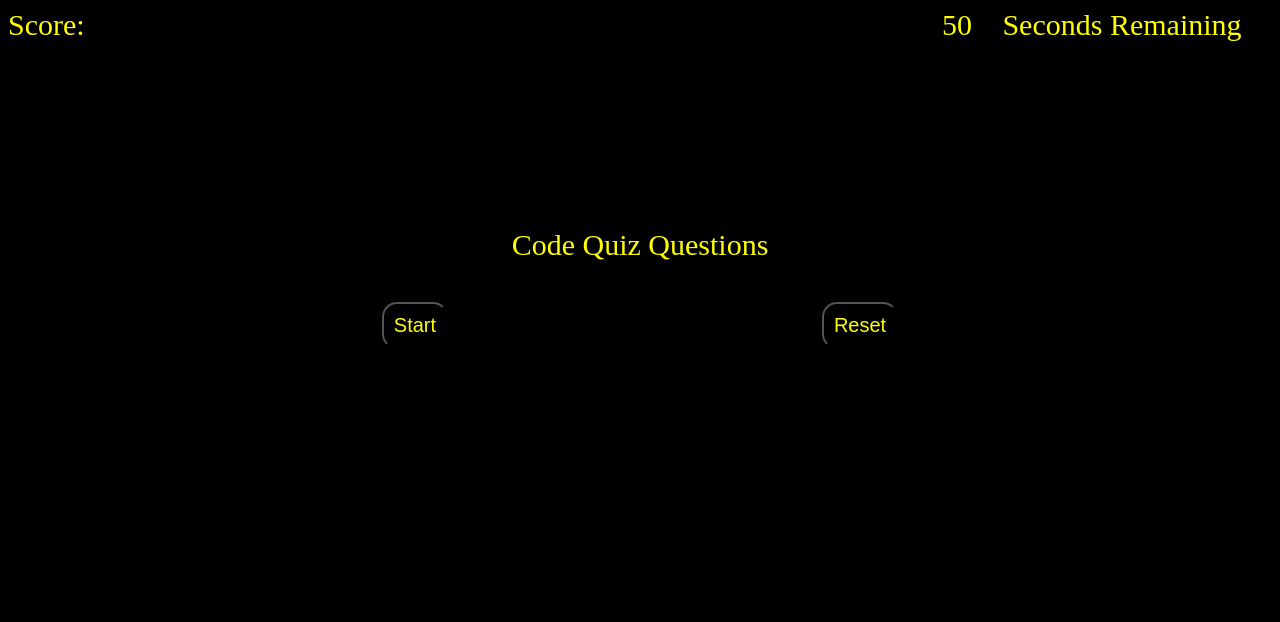
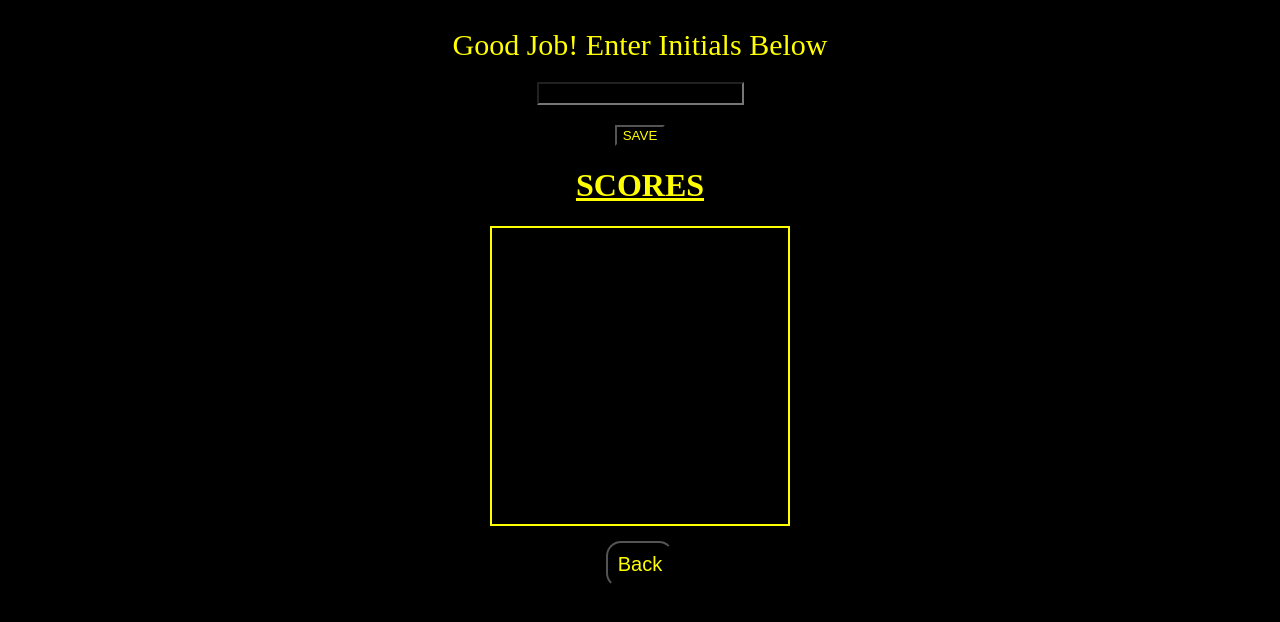
Before and after one commit to stefanpodz303/Timed-Coding-Quiz, a plain HTML site: page highscores.html in a window 1280 px wide. Drawn offline with Linux system fonts and the light colour scheme.

Commit message:
added relevant questions, created function to keep score in local storage, created function to display scores from local storage on scores page

```diff
--- a/assets/css/style.css
+++ b/assets/css/style.css
@@ -3,59 +3,126 @@
     background-color: black;
     color: yellow;
 }
+
+#quiz {
+    background-color: black;
+    color: yellow;
+}
+
 #header {
     display: flex;
     min-height:200px;
+}
 
-}
 .header-div {
     flex:1;
     font-size: 30px;
 }
+
 #score {
     display:flex;
+}
 
-}
 #timer {
     display: flex;
     justify-content: flex-end;
 }
+
 #timer-text {
     display:flex;
     justify-content: center;
     max-width:300px;
 }
+
 #container {
     display: column;
     justify-content: center;
+}
 
-}
 #questions {
     padding: 20px 20px;
     display:flex;
     justify-content: center;
     font-size: 30px;
+}
 
+#end-game {
+    padding: 20px 20px;
+    display:flex;
+    justify-content: center;
+    font-size: 30px;
 }
+
 #choices {
     display:grid;
     justify-content: center;
     margin: 10px 10px;
+}
 
-}
 .answer {
     margin:5px 5px;
 }
+
 #control-buttons {
     display:flex;
     justify-content: center;
     justify-content: space-evenly;
+}
 
-
-}
 .btn-hide {
     font-size:20px;
     padding:10px;
     border-radius: 15px;
+}
+
+#results {
+    background-color: white;
+    color: blue;
+}
+
+#box {
+    display:column;
+    justify-content: center;
 
 }
+
+#initials {
+    display:grid;
+    justify-content: center;
+    margin-bottom:20px;
+    font-size: 15px;
+}
+
+#highscores {
+    display:flex;
+    justify-content: center;
+    height:300px;
+}
+
+#display-card {
+    border: 2px solid yellow;
+    width:300px;
+    color:yellow;
+}
+
+h1 {
+    display: flex;
+    justify-content: center;
+    text-decoration: underline;
+    color:yellow;
+}
+
+form {
+    display: flex;
+    justify-content: center;
+}
+
+#saveBtn {
+    display:flex;
+    justify-content: center;
+    margin-bottom: 10px;
+}
+
+#backButton {
+    margin-top:15px;
+}
--- a/assets/js/score.js
+++ b/assets/js/score.js
@@ -1 +1,28 @@
-// get from local storage and display
+
+var saveScore = document.getElementById('saveScoreBtn')
+var display = document.getElementById('display-card')
+
+
+
+
+
+// backButton.onclick = backToQuiz;
+// function inputInitials() {
+//     localStorage.setItem("Initials", initials);
+// }
+
+// // get from local storage and display
+function getScore() {
+    var scores = JSON.parse(localStorage.getItem("Scores")) || [];
+    for (var i = 0; i < scores.length; i++) {
+        var scoreEntry = scores[i];
+        var initials = scoreEntry.initials;
+        var score = scoreEntry.score;
+        var displayLine = initials + ' - ' + score + '\n';
+        display.textContent += displayLine;
+    }
+
+}
+getScore();
+
+// SaveScore.onclick = startQuiz;
--- a/highscores.html
+++ b/highscores.html
@@ -1,34 +1,42 @@
 <!DOCTYPE html>
 <html lang="en">
+
 <head>
     <meta charset="UTF-8">
     <meta http-equiv="X-UA-Compatible" content="IE=edge">
     <meta name="viewport" content="width=device-width, initial-scale=1.0">
-    <title>Coding Quiz Game: highscores</title>
+    <title>Coding Quiz Game: Highscores</title>
     <link rel="stylesheet" type="text/css" href="assets/css/style.css">
 </head>
-<body>
-    <header id="header">
-        <div class="header-div" id="score">Score:</div>
-        <div class="header-div" id="timer"> 50</div>
-        <div class="header-div" id="timer-text"> Seconds Remaining </div>
-    </header>
-    <main id="container">
-        <div class="hide" id="questions">Code Quiz Questions</div>
-        <div class="hide" id="choices">
-            <!-- <button class="answer" id="A">Answer A</button>
-            <button class="answer" id="B">Answer B</button>
-            <button class="answer" id="C">Answer C</button>
-            <button class="answer" id="D">Answer D</button> -->
+
+<body id="results">
+    <main>
+        <div id="box">
+            <div class="hide" id="end-game">Good Job! Enter Initials Below</div>
+
+            <form>
+                <input type="text" id="initials" name="initials" />
+            </form>
+            <div id="saveBtn">
+                <button type="submit" id="saveScoreBtn">SAVE</button>
+            </div>
+            <h1>SCORES</h1>
+            <div id="highscores">
+                <div id="display-card"></div>
+            </div>
+            <div id="control-buttons">
+                <form action="file:///Users/thepodzfam/CodingBootcamp/Timed-Coding-Quiz/Timed-Coding-Quiz/index.html">
+
+                    <button id="backButton" class="btn-hide">Back</button>
+
+                </form>
+            </div>
+
+
         </div>
-        <div id="control-buttons">
-            <button id="startButton" class="btn-hide">Start</button>
-            <button id="reset-btn" class="btn-hide">Reset</button>
-        </div>
-
-        <div class="hide" id="results"></div>
-        <div class="hide" id="highscores"></div>
     </main>
     <script src="assets/js/score.js"></script>
+
 </body>
+
 </html>
```
Also changed, not shown: assets/js/script.js (+20 -22 lines), index.html (+4 -9 lines), 1 other file.
